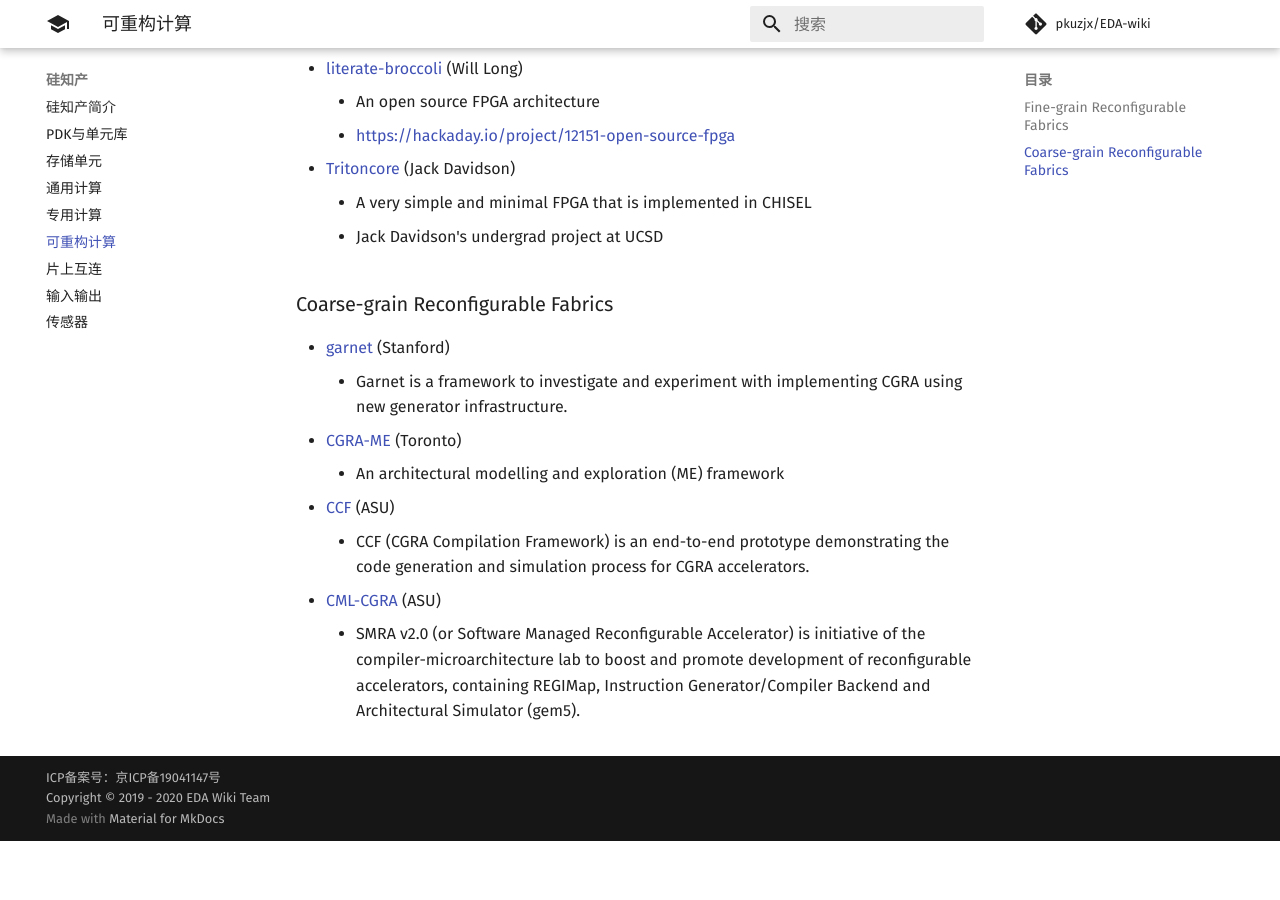
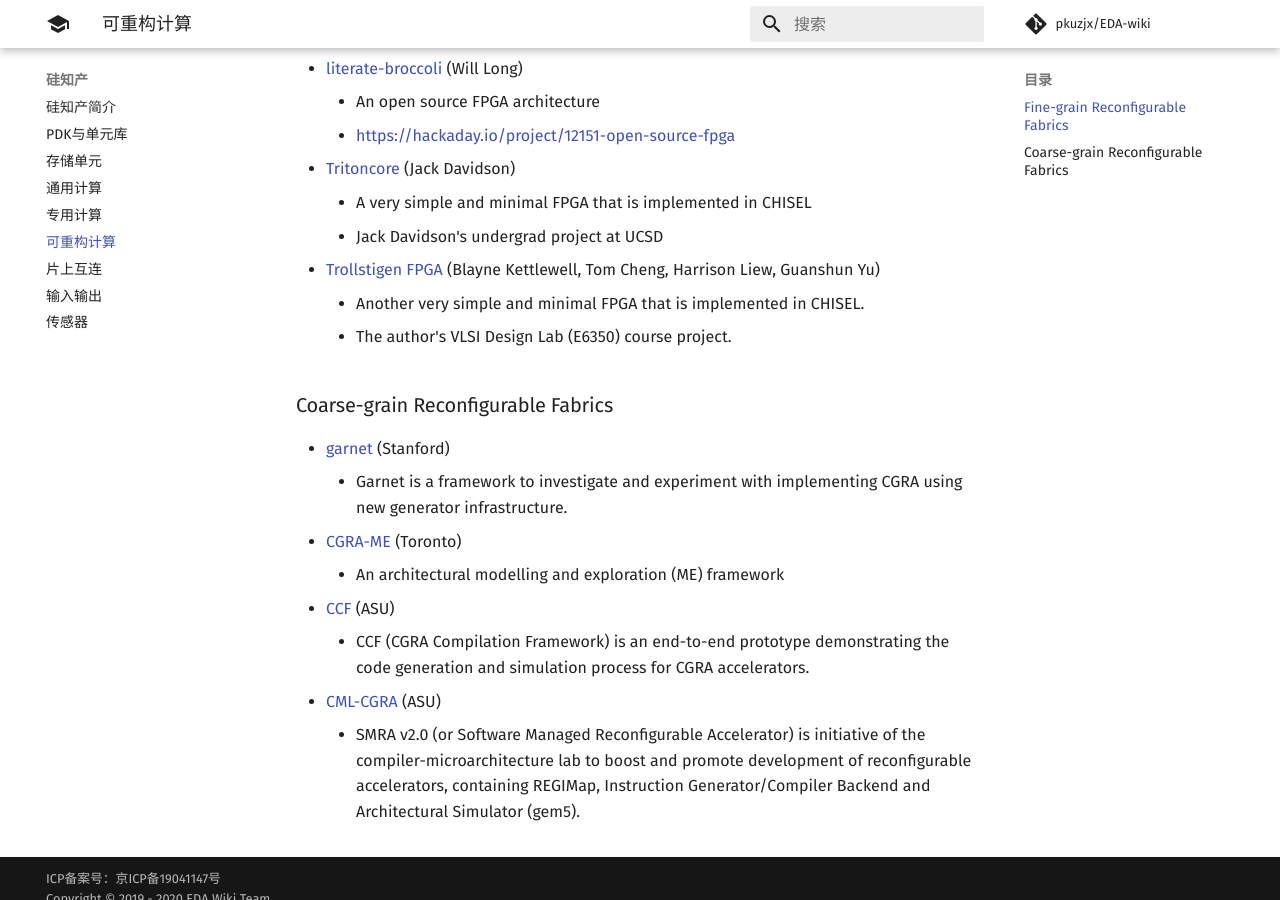
Before and after one commit to daitoto/EDA-wiki, an MkDocs documentation site: the page built from docs/sip/reconfig.md, in a window 1280 px wide and 900 px high, scrolled down 539 px. Built offline with MkDocs 1.6.1 and Material for MkDocs 9.7.7, drawn with Linux system fonts in a browser that asks for light colours; comment, search, counter and statistics services are not loaded; before the commit the page ends 1380 px from its top, so only the background shows below that.

Commit message:
Update reconfig.md
Updated reconfig.md to include the Trollstigen open source FPGA.

```diff
--- a/docs/sip/reconfig.md
+++ b/docs/sip/reconfig.md
@@ -13,6 +13,9 @@
  - [Tritoncore](https://github.com/JackDavidson/OpenFPGACore-TritonCore) (Jack Davidson)
    - A very simple and minimal FPGA that is implemented in CHISEL
    - Jack Davidson's undergrad project at UCSD
+ - [Trollstigen FPGA](http://www.ee.columbia.edu/~kinget/EE6350_S16/04_FPGA_Tom_Robert_Harrison_Guanshun/index.html) (Blayne Kettlewell, Tom Cheng, Harrison Liew, Guanshun Yu)
+   - Another very simple and minimal FPGA that is implemented in CHISEL.
+   - The author's VLSI Design Lab (E6350) course project.
 
 ### Coarse-grain Reconfigurable Fabrics
  - [garnet](https://github.com/StanfordAHA/garnet) (Stanford)
```
